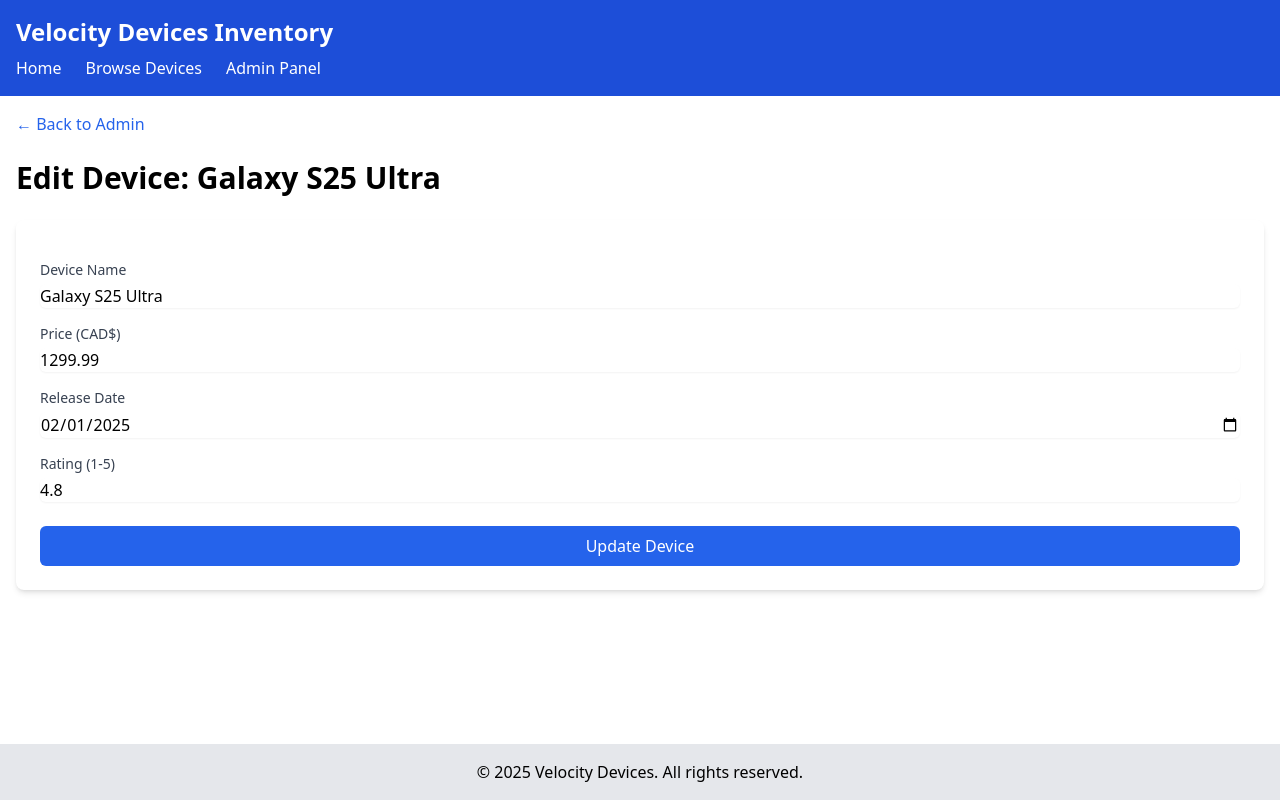
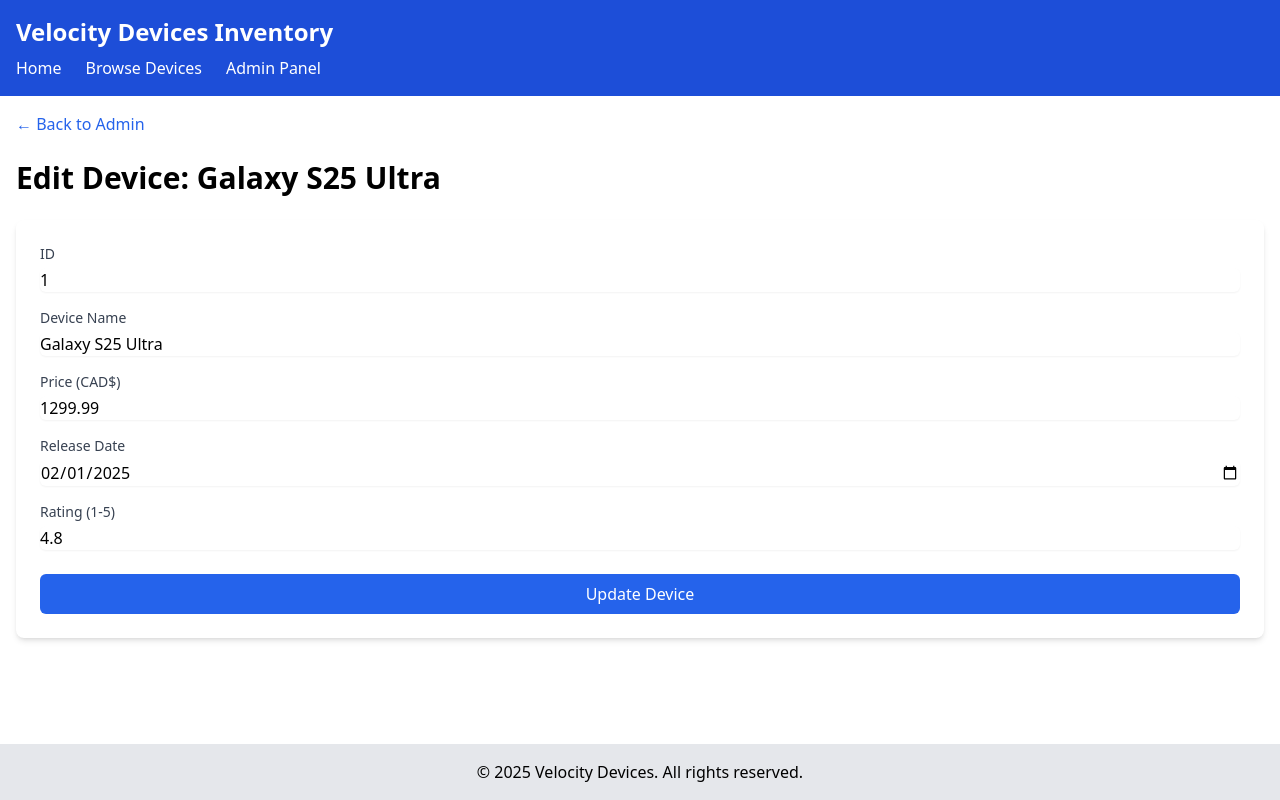
Before and after one commit to issey-wu/Apple-Inventory-Platform, a Next.js app: page /admin/edit/1 in a window 1280 px wide. Built offline with nearby package versions, Linux system fonts and the light colour scheme; data requests are answered from the project's data file.

Commit message:
Improve form validation with consistent error message styling

```diff
--- a/src/app/admin/edit/[id]/edit-form.js
+++ b/src/app/admin/edit/[id]/edit-form.js
@@ -11,7 +11,7 @@
     release_date: device.release_date,
     rating: device.rating,
   });
-  const [errors, setErrors] = useState([]);
+  const [fieldErrors, setFieldErrors] = useState({});
 
   // Handle controlled inputs
   const handleChange = (e) => {
@@ -20,45 +20,107 @@
       ...prev,
       [name]: value,
     }));
+
+    // Clear field-specific error when user starts typing
+    if (fieldErrors[name]) {
+      setFieldErrors(prev => ({
+        ...prev,
+        [name]: null
+      }));
+    }
+  };
+
+  // Validate individual field
+  const validateField = (name, value) => {
+    switch (name) {
+      case 'id':
+        if (isNaN(parseInt(value)) || parseInt(value) <= 0) {
+          return "ID must be a positive number.";
+        }
+        break;
+      case 'device_name':
+        if (!value || value.length < 3 || value.length > 30) {
+          return "Device name must be between 3 and 30 characters.";
+        }
+        break;
+      case 'price':
+        const price = parseFloat(value);
+        if (isNaN(price) || price <= 0 || price >= 10000) {
+          return "Price must be a number between $0 - $10,000";
+        }
+        break;
+      case 'rating':
+        const rating = parseFloat(value);
+        if (isNaN(rating) || rating < 1 || rating > 5) {
+          return "Rating must be a number between 1 and 5";
+        }
+        break;
+    }
+    return null;
+  };
+
+  // Handle blur event to validate fields as user leaves them
+  const handleBlur = (e) => {
+    const { name, value } = e.target;
+    const error = validateField(name, value);
+    setFieldErrors(prev => ({
+      ...prev,
+      [name]: error
+    }));
   };
 
   // Validate form before submission
-  const handleSubmit = (e) => {
-    const validationErrors = validateDevice(formData);
-    if (validationErrors.length > 0) {
-      e.preventDefault(); // Prevent form submission if errors exist
-      setErrors(validationErrors);
-    } else {
-      setErrors([]);
-      // Do not call preventDefault so that the form submission flows
-      // and triggers the server action.
+  const handleFormAction = async (formData) => {
+    const deviceData = {
+      id: formData.get('id'),
+      device_name: formData.get('device_name'),
+      price: parseFloat(formData.get('price')),
+      release_date: formData.get('release_date'),
+      rating: parseFloat(formData.get('rating'))
+    };
+
+    // Validate all fields at once
+    const newFieldErrors = {};
+    let hasErrors = false;
+
+    // Check each field
+    Object.entries(deviceData).forEach(([field, value]) => {
+      const error = validateField(field, value);
+      if (error) {
+        newFieldErrors[field] = error;
+        hasErrors = true;
+      }
+    });
+
+    if (hasErrors) {
+      setFieldErrors(newFieldErrors);
+      return; // Don't proceed with the server action
     }
+
+    // Clear errors and proceed
+    setFieldErrors({});
+    return updateDeviceAction(formData);
   };
 
   return (
     <div className="bg-white rounded-lg shadow-md p-6">
-      {errors.length > 0 && (
-        <div className="mb-4 p-4 bg-red-50 border-l-4 border-red-500">
-          <h3 className="text-red-800 font-medium mb-2">
-            Please correct the following errors:
-          </h3>
-          <ul className="list-disc pl-5 text-red-700">
-            {errors.map((error, index) => (
-              <li key={index}>{error}</li>
-            ))}
-          </ul>
+      <form action={handleFormAction} className="space-y-4" noValidate>
+        <div>
+          <label htmlFor="id" className="block text-sm font-medium text-gray-700">ID</label>
+          <input
+            type="number"
+            id="id"
+            name="id"
+            value={formData.id}
+            onChange={handleChange}
+            onBlur={handleBlur}
+            className={`mt-1 block w-full rounded-md ${fieldErrors.id ? 'border-red-300' : 'border-gray-300'} shadow-sm focus:border-blue-500 focus:ring-blue-500`}
+            required
+          />
+          {fieldErrors.id && (
+            <div className="mt-1 text-sm text-red-600">{fieldErrors.id}</div>
+          )}
         </div>
-      )}
-
-      {/* The form submits via POST to the server action passed in as updateDeviceAction */}
-      <form
-        action={updateDeviceAction}
-        method="POST"
-        onSubmit={handleSubmit}
-        className="space-y-4"
-      >
-        {/* Hidden field for ID */}
-        <input type="hidden" name="id" value={formData.id} />
 
         <div>
           <label htmlFor="device_name" className="block text-sm font-medium text-gray-700">
@@ -70,9 +132,13 @@
             name="device_name"
             value={formData.device_name}
             onChange={handleChange}
+            onBlur={handleBlur}
+            className={`mt-1 block w-full rounded-md ${fieldErrors.device_name ? 'border-red-300' : 'border-gray-300'} shadow-sm focus:border-blue-500 focus:ring-blue-500`}
             required
-            className="mt-1 block w-full rounded-md border-gray-300 shadow-sm focus:border-blue-500 focus:ring-blue-500"
           />
+          {fieldErrors.device_name && (
+            <div className="mt-1 text-sm text-red-600">{fieldErrors.device_name}</div>
+          )}
         </div>
 
         <div>
@@ -86,9 +152,13 @@
             step="0.01"
             value={formData.price}
             onChange={handleChange}
+            onBlur={handleBlur}
+            className={`mt-1 block w-full rounded-md ${fieldErrors.price ? 'border-red-300' : 'border-gray-300'} shadow-sm focus:border-blue-500 focus:ring-blue-500`}
             required
-            className="mt-1 block w-full rounded-md border-gray-300 shadow-sm focus:border-blue-500 focus:ring-blue-500"
           />
+          {fieldErrors.price && (
+            <div className="mt-1 text-sm text-red-600">{fieldErrors.price}</div>
+          )}
         </div>
 
         <div>
@@ -101,8 +171,9 @@
             name="release_date"
             value={formData.release_date}
             onChange={handleChange}
+            onBlur={handleBlur}
+            className="mt-1 block w-full rounded-md border-gray-300 shadow-sm focus:border-blue-500 focus:ring-blue-500"
             required
-            className="mt-1 block w-full rounded-md border-gray-300 shadow-sm focus:border-blue-500 focus:ring-blue-500"
           />
         </div>
 
@@ -114,14 +185,15 @@
             type="number"
             id="rating"
             name="rating"
-            min="1"
-            max="5"
-            step="0.1"
             value={formData.rating}
             onChange={handleChange}
+            onBlur={handleBlur}
+            className={`mt-1 block w-full rounded-md ${fieldErrors.rating ? 'border-red-300' : 'border-gray-300'} shadow-sm focus:border-blue-500 focus:ring-blue-500`}
             required
-            className="mt-1 block w-full rounded-md border-gray-300 shadow-sm focus:border-blue-500 focus:ring-blue-500"
           />
+          {fieldErrors.rating && (
+            <div className="mt-1 text-sm text-red-600">{fieldErrors.rating}</div>
+          )}
         </div>
 
         <div className="pt-2">
```
